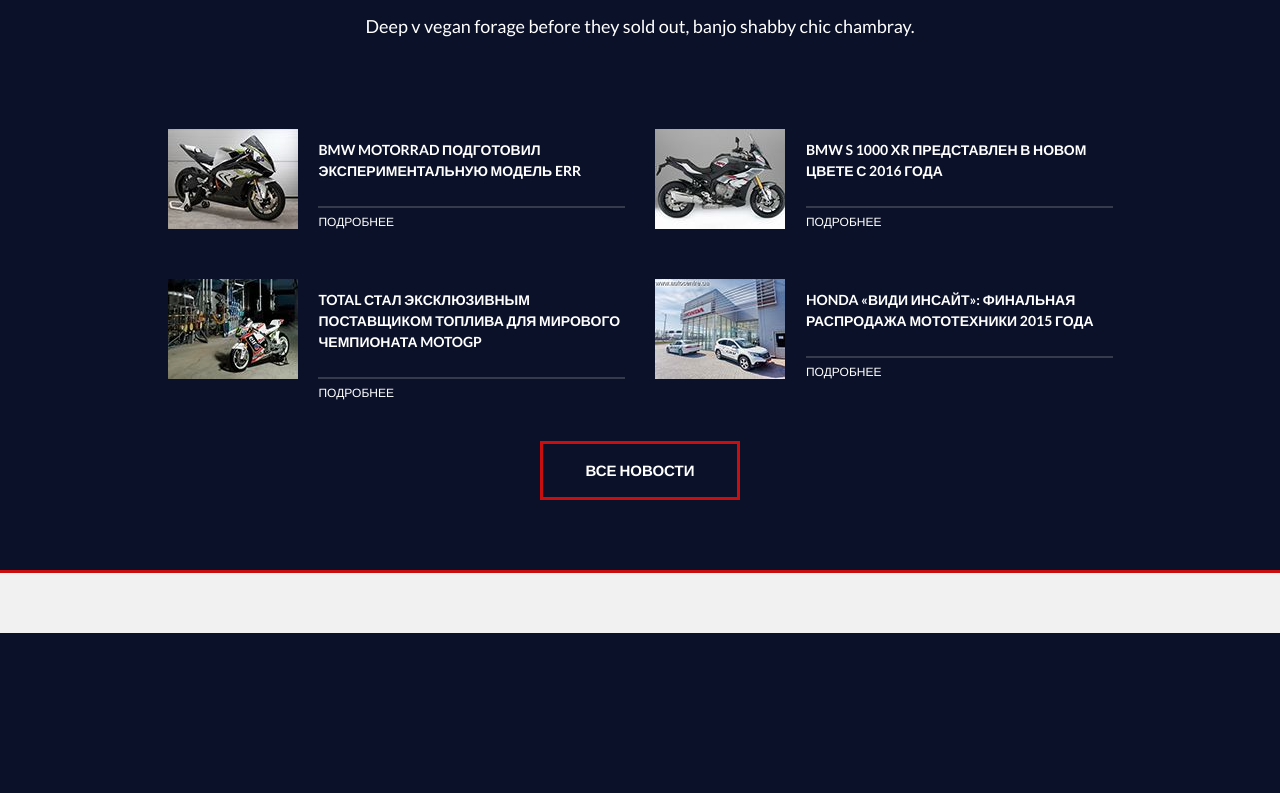
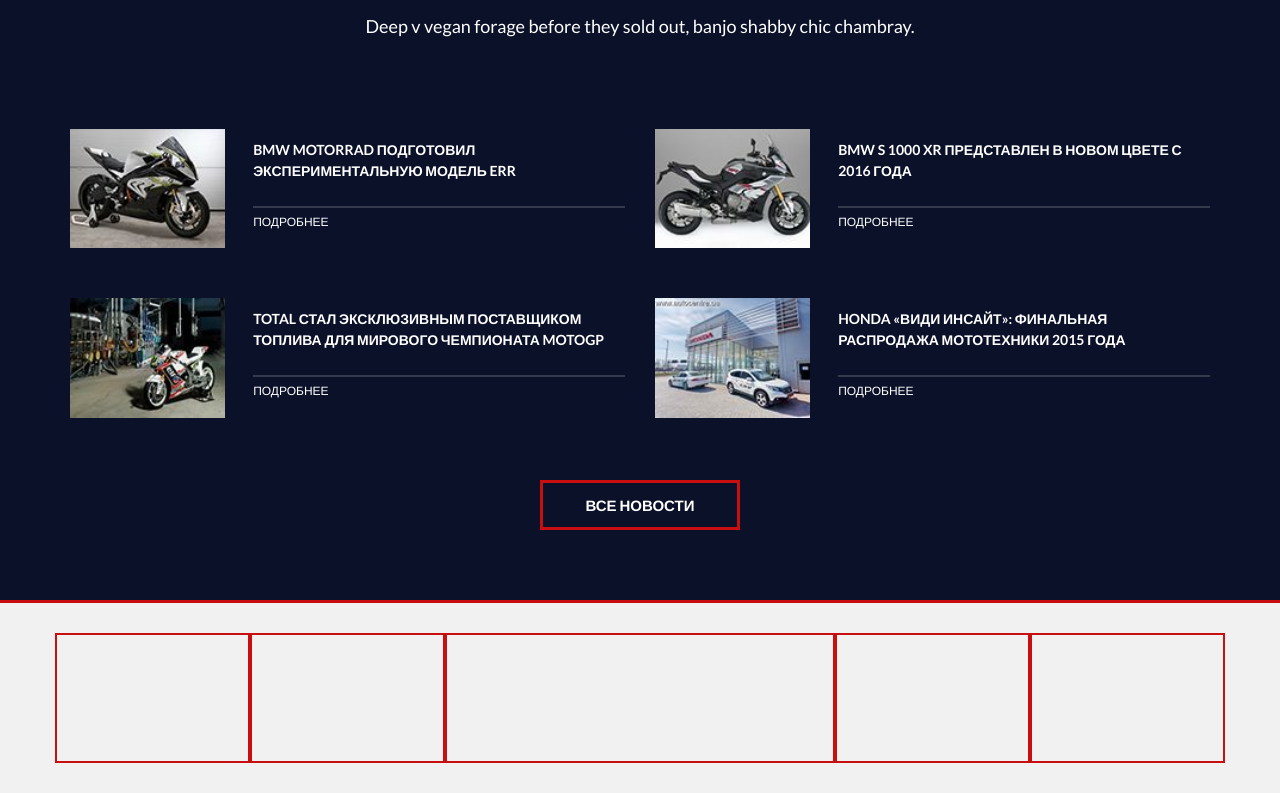
Before and after one commit to sergeybro/sergeybro.github.io, a plain HTML site: page ridelikepro/index.html in a window 1280 px wide. Shown: the part 3004-3797 px from the top of the page. Before the commit the page ends 3637 px from the top, so only its background shows below. Drawn offline with Linux system fonts and the light colour scheme; files whose address does not match are found by name.

Commit message:
footer begins

```diff
--- a/ridelikepro/assets/less/main.less
+++ b/ridelikepro/assets/less/main.less
@@ -9,6 +9,9 @@
 .font(@x; @y) {
   font-size: @x;
   line-height: @y;
+}
+.uppercase {
+  text-transform: uppercase;
 }
 
 /*   ======General======   */
@@ -43,7 +46,7 @@
         a {
           font-size: 13px;
           font-weight: bold;
-          text-transform: uppercase;
+          .uppercase;
           color: white;
           &:hover {
             color: @red;
@@ -238,7 +241,7 @@
     h3 {
       .font(28px; 28px);
       font-weight: 700;
-      text-transform: uppercase;
+      .uppercase;
       letter-spacing: 2px;
       margin-bottom: 16px;
     }
@@ -252,7 +255,7 @@
    /* border-collapse: separate;*/
     thead {
       th {
-        text-transform: uppercase;
+        .uppercase;
         .font(13px; 26px);
         font-weight: 700;
         letter-spacing: 1px;
@@ -304,7 +307,7 @@
     text-align: center;
     .font(28px; 28px);
     color: @dark-grey;
-    text-transform: uppercase;
+    .uppercase;
     font-weight: 700;
     margin-top: 0;
   }
@@ -343,7 +346,7 @@
       background-color: transparent;
       .font(15px; 26px);
       text-align: center;
-      text-transform: uppercase;
+      .uppercase;
       &:hover {
         color: @red;
       }
@@ -365,7 +368,7 @@
     h3 {
       .font(28px; 28px);
       font-weight: 700;
-      text-transform: uppercase;
+      .uppercase;
       letter-spacing: 2px;
       margin-bottom: 16px;
       color: @dark-grey;
@@ -431,7 +434,7 @@
     h3 {
       .font(28px; 28px);
       font-weight: 700;
-      text-transform: uppercase;
+      .uppercase;
       letter-spacing: 2px;
       margin-bottom: 16px;
     }
@@ -442,11 +445,14 @@
   }
 
   .news-array {
+    /*width: 90%;
+    margin-left: auto;
+    margin-right: auto;*/
+
     img {
       display: inline-block;
       width: 28%;
       float: left;
-      min-width: 130px;
     }
 
     .news-item-text {
@@ -455,16 +461,20 @@
       width: 67%;
       height: 100px;
       padding-top: 10px;
+      @media (min-width: 768px) and (max-width: 991px) {
+        padding-top: 0;
+      }
 
       p {
         .font(14px; 21px);
-        text-transform: uppercase;
+        .uppercase;
         font-weight: 700;
+        margin-bottom: 0;
       }
       a {
         span {
           font-size: 12px;
-          text-transform: uppercase;
+          .uppercase;
           font-weight: 400;
         }
         &:hover {
@@ -476,10 +486,11 @@
       & > div {
         border-top: 2px solid rgba(180, 180, 180, 0.25);
         position: relative;
-        bottom: -15px;
+        bottom: -25px;
         padding-top: 3px;
       }
     }
+
   }
   .news-array-first {
     margin-bottom: 50px;
@@ -494,9 +505,9 @@
     border: 3px solid @red;
     width: 200px;
     text-align: center;
-    font-size: 15px;
+    .font(15px; 12px);
     font-weight: 700;
-    text-transform: uppercase;
+    .uppercase;
     margin-top: 62px;
     &:hover {
       color: @red;
@@ -509,4 +520,11 @@
   padding-top: 30px;
   padding-bottom: 30px;
   background-color: #f1f1f1;
+
+  .row {
+    div {
+      height: 130px;
+      border: 2px solid @red;
+    }
+  }
 }
--- a/ridelikepro/index.html
+++ b/ridelikepro/index.html
@@ -197,7 +197,7 @@
             <p>Deep v vegan forage before they sold out, banjo shabby chic chambray.</p>
         </div>
         <div class="row news-array news-array-first">
-            <div class="col-sm-5 col-sm-offset-1">
+            <div class="col-sm-6 clearfix">
                 <div class="news-item">
                     <img src="assets/img/news-item-1.jpg" alt="news">
                     <div class="news-item-text">
@@ -208,7 +208,7 @@
                     </div>
                 </div>
             </div>
-            <div class="col-sm-5">
+            <div class="col-sm-6 clearfix">
                 <div class="news-item">
                     <img src="assets/img/news-item-2.jpg" alt="news">
                     <div class="news-item-text">
@@ -221,7 +221,7 @@
             </div>
         </div>
         <div class="row news-array news-array-last">
-            <div class="col-sm-5 col-sm-offset-1">
+            <div class="col-sm-6 clearfix">
                 <div class="news-item">
                     <img src="assets/img/news-item-3.jpg" alt="news">
                     <div class="news-item-text">
@@ -232,7 +232,7 @@
                     </div>
                 </div>
             </div>
-            <div class="col-sm-5">
+            <div class="col-sm-6 clearfix">
                 <div class="news-item">
                     <img src="assets/img/news-item-4.jpg" alt="news">
                     <div class="news-item-text">
@@ -250,7 +250,15 @@
 </section>
 
 <footer>
-
+    <div class="container">
+        <div class="row">
+            <div class="col-sm-2"></div>
+            <div class="col-sm-2"></div>
+            <div class="col-sm-4"></div>
+            <div class="col-sm-2"></div>
+            <div class="col-sm-2"></div>
+        </div>
+    </div>
 </footer>
 
 <!--   Scripts   -->
```
Also changed, not shown: ridelikepro/assets/css/main.css.
